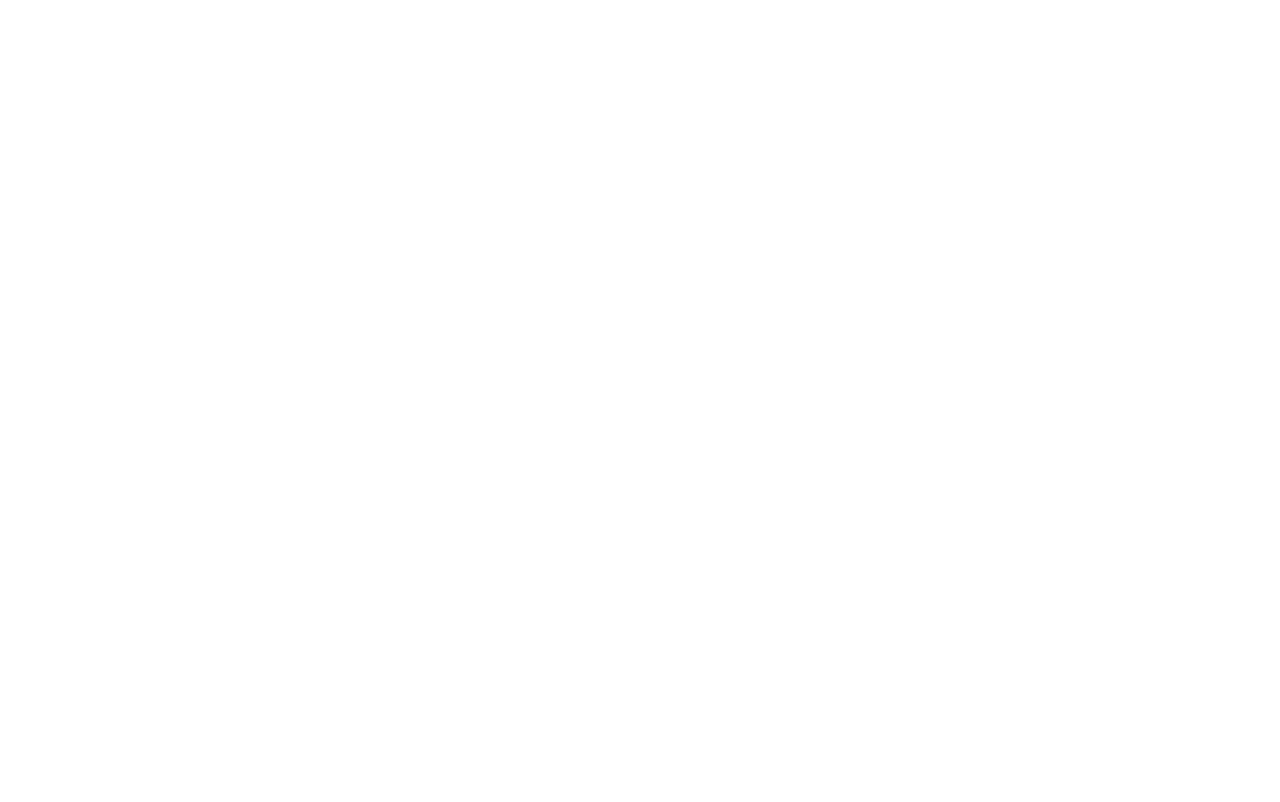
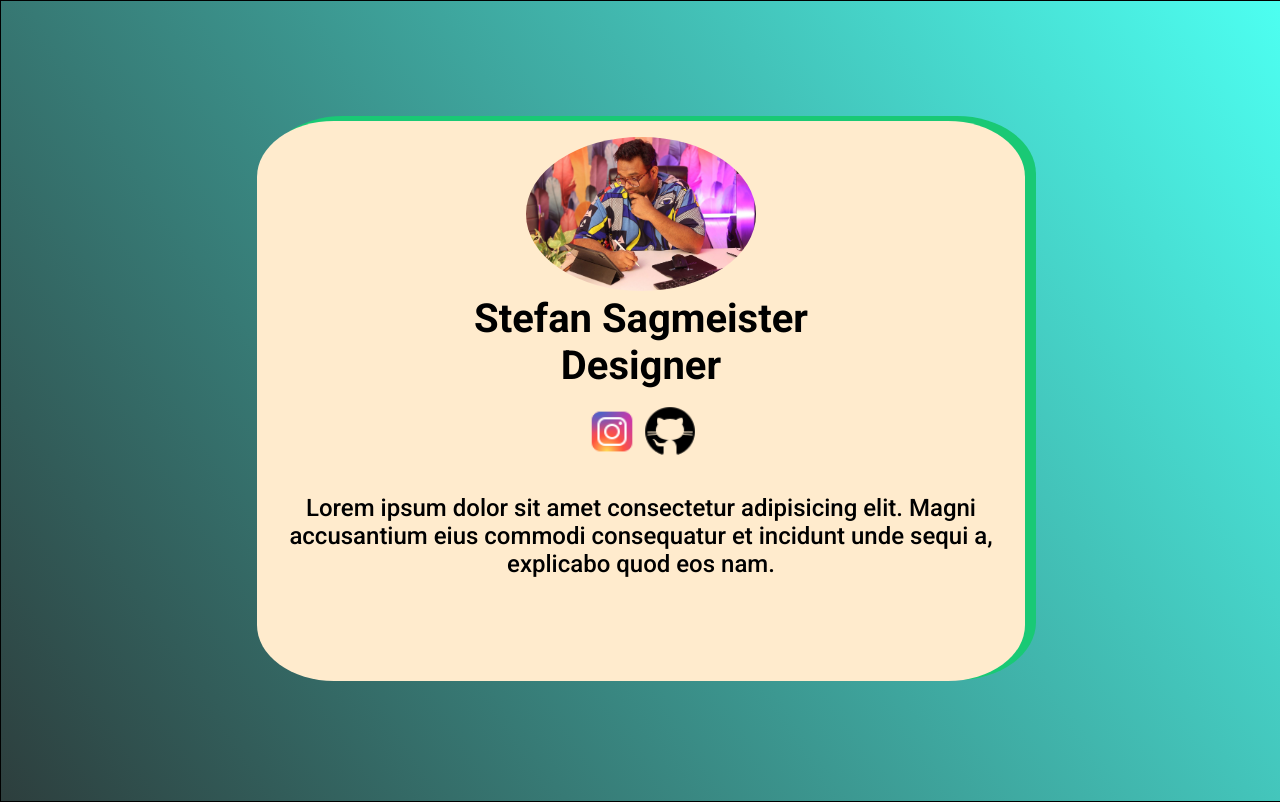
Before and after one commit to NinoDiving/CssQuest, a plain HTML site: page index.html in a window 1280 px wide. Drawn offline with Linux system fonts and the light colour scheme.

Commit message:
Add the some design for the card and some HTML

```diff
--- a/index.html
+++ b/index.html
@@ -3,7 +3,29 @@
   <head>
     <meta charset="UTF-8" />
     <meta name="viewport" content="width=device-width, initial-scale=1.0" />
-    <title>Document</title>
+    <link rel="stylesheet" href="style.css" />
+    <title>DesignerCard</title>
   </head>
-  <body></body>
+  <body>
+    <main>
+      <section>
+        <article>
+          <img src="./img/DesignerPic.jpg" alt="Stefan Sagmeister Picture" />
+          <h1>Stefan Sagmeister</h1>
+          <h2>Designer</h2>
+          <a href="https://www.instagram.com/"
+            ><img src="./img/iconeInsta.png" alt="Instagram"
+          /></a>
+          <a href="https://github.com/NinoDiving"
+            ><img src="./img/iconeGithub.png" alt="Github"
+          /></a>
+          <p>
+            Lorem ipsum dolor sit amet consectetur adipisicing elit. Magni
+            accusantium eius commodi consequatur et incidunt unde sequi a,
+            explicabo quod eos nam.
+          </p>
+        </article>
+      </section>
+    </main>
+  </body>
 </html>
--- /dev/null
+++ b/style.css
@@ -0,0 +1,105 @@
+@import url("https://fonts.googleapis.com/css2?family=Roboto:ital,wght@0,100;0,300;0,400;0,500;0,700;0,900;1,100;1,300;1,400;1,500;1,700;1,900&display=swap");
+
+* {
+  margin: 0;
+  padding: 0;
+}
+
+:root {
+  --main-font: "Roboto", sans-serif;
+}
+body {
+  background-repeat: no-repeat;
+  background-color: rgba(45, 62, 61, 1);
+  background-image: linear-gradient(
+    56deg,
+    rgba(45, 62, 61, 1) 0%,
+    rgba(77, 255, 241, 1) 100%
+  );
+}
+
+section {
+  display: flex;
+  align-items: center;
+  justify-content: center;
+  border: 1px solid;
+  width: 100vw;
+  height: 100vh;
+  text-align: center;
+  font-family: var(--main-font);
+}
+
+article {
+  background-color: blanchedalmond;
+  border-radius: 10%;
+  -webkit-box-shadow: 8px 8px 0px 0px rgba(9, 255, 137, 1);
+  -moz-box-shadow: 8px 8px 0px 0px rgba(9, 255, 137, 1);
+  box-shadow: 9px -3px 0px 2px rgb(25 201 117);
+  width: 60%;
+  height: 70%;
+}
+
+article p {
+  font-weight: 500;
+  margin-top: 2rem;
+}
+
+article img {
+  width: 80%;
+  margin-top: 1rem;
+  border-radius: 50%;
+}
+
+a img {
+  width: 15%;
+}
+
+@media screen and (min-width: 768px) and (max-width: 1024px) {
+  article h1,
+  h2 {
+    font-size: 2.5rem;
+  }
+  article img {
+    width: 50%;
+  }
+  a img {
+    width: 13%;
+  }
+  p {
+    margin-top: 2rem;
+    line-height: 1.7rem;
+    font-size: 1.2rem;
+  }
+}
+
+@media screen and (min-width: 1024px) and (max-width: 1440px) {
+  article img {
+    width: 50%;
+  }
+  a img {
+    width: 10%;
+  }
+  article h1,
+  h2 {
+    font-size: 2.5rem;
+  }
+  article p {
+    font-size: 1.5rem;
+  }
+}
+
+@media screen and (min-width: 1200px) {
+  article img {
+    width: 30%;
+  }
+  article h1,
+  h2 {
+    font-size: 2.5rem;
+  }
+  a img {
+    width: 7%;
+  }
+  p {
+    font-size: 1.5rem;
+  }
+}
```
Also changed, not shown: img/DesignerPic.jpg (added), img/iconeGithub.png (added), img/iconeInsta.png (added), 1 other file.
